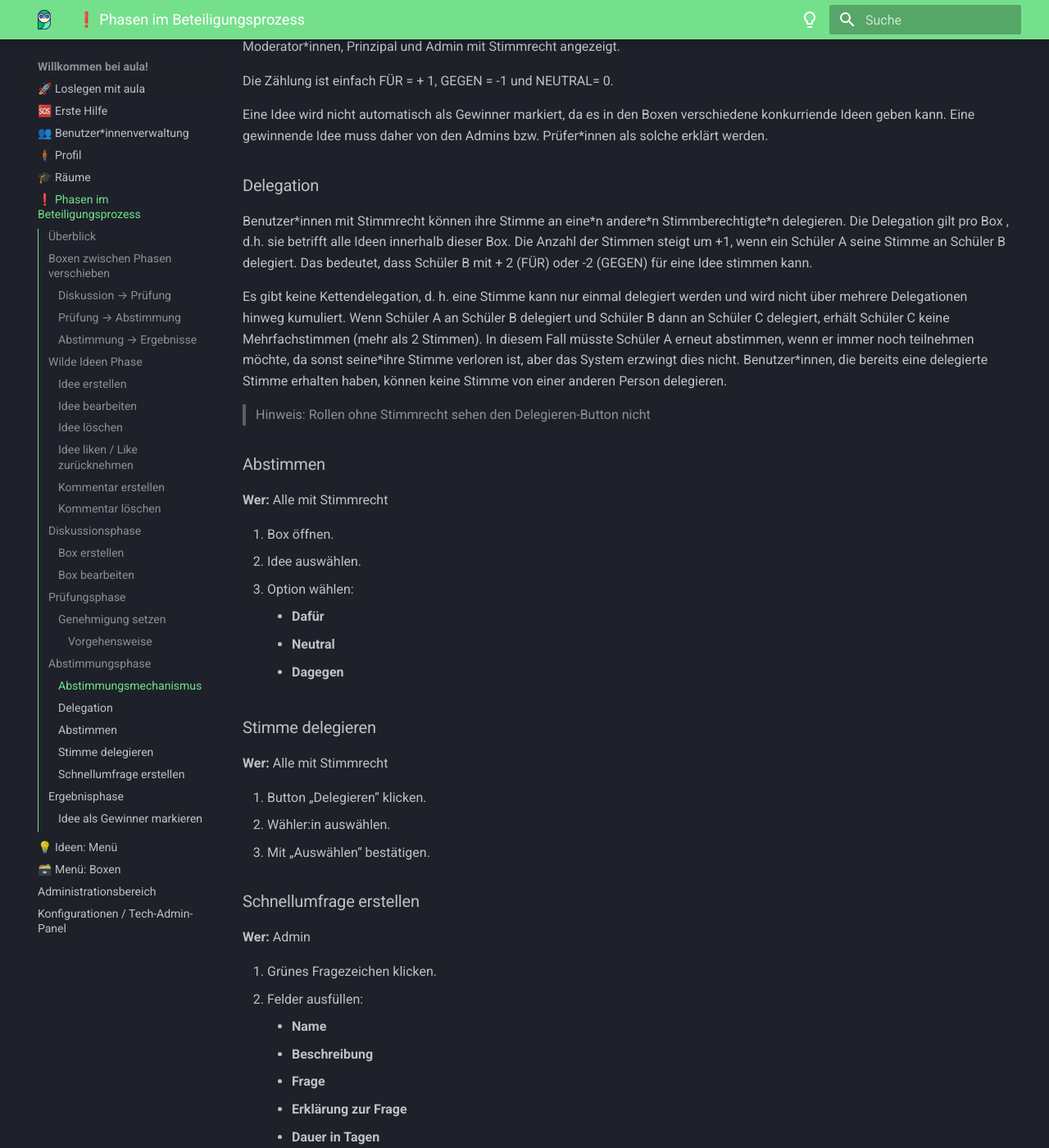
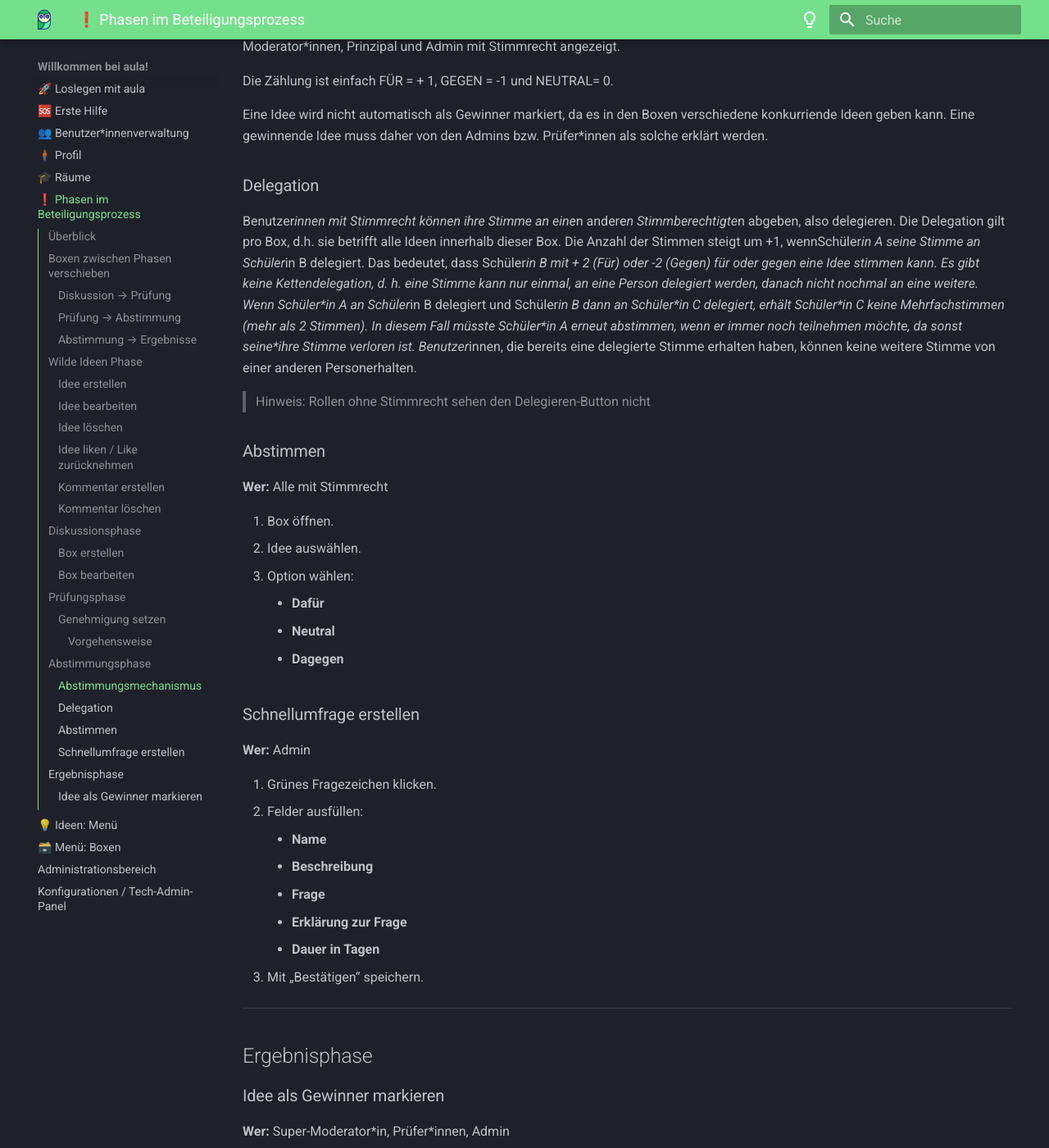
Before and after one commit to leonard-haas/docs_aula, an MkDocs documentation site: the page built from docs/phasen.md, in a window 1280 px wide and 1400 px high, scrolled down 5651 px. Shown: the whole window at 82% size. Built offline with MkDocs 1.6.1 and Material for MkDocs 9.7.7, drawn with Linux system fonts in a browser that asks for light colours.

Commit message:
deleted delegation

```diff
--- a/docs/phasen.md
+++ b/docs/phasen.md
@@ -224,10 +224,8 @@ Die Zählung ist einfach FÜR = + 1, GEGEN = -1 und NEUTRAL= 0.
 Eine Idee wird nicht automatisch als Gewinner markiert, da es in den Boxen verschiedene konkurriende Ideen geben kann. Eine gewinnende Idee muss daher von den Admins bzw. Prüfer*innen als solche erklärt werden.
 
 ### Delegation
-Benutzer\*innen mit Stimmrecht können ihre Stimme an eine\*n andere\*n Stimmberechtigte\*n delegieren. Die Delegation gilt pro Box , d.h. sie betrifft alle Ideen innerhalb dieser Box.
-Die Anzahl der Stimmen steigt um +1, wenn ein Schüler A seine Stimme an Schüler B delegiert. Das bedeutet, dass Schüler B mit + 2 (FÜR) oder -2 (GEGEN) für eine Idee stimmen kann.
-
-Es gibt keine Kettendelegation, d. h. eine Stimme kann nur einmal delegiert werden und wird nicht über mehrere Delegationen hinweg kumuliert. Wenn Schüler A an Schüler B delegiert und Schüler B dann an Schüler C delegiert, erhält Schüler C keine Mehrfachstimmen (mehr als 2 Stimmen). In diesem Fall müsste Schüler A erneut abstimmen, wenn er immer noch teilnehmen möchte, da sonst seine\*ihre Stimme verloren ist, aber das System erzwingt dies nicht. Benutzer\*innen, die bereits eine delegierte Stimme erhalten haben, können keine Stimme von einer anderen Person delegieren.
+Benutzer*innen mit Stimmrecht können ihre Stimme an eine*n andere*n Stimmberechtigte*n abgeben, also delegieren. Die Delegation gilt pro Box, d.h. sie betrifft alle Ideen innerhalb dieser Box. Die Anzahl der Stimmen steigt um +1, wennSchüler*in A seine Stimme an Schüler*in B delegiert. Das bedeutet, dass Schüler*in B mit + 2 (Für) oder -2 (Gegen) für oder gegen eine Idee stimmen kann.
+Es gibt keine Kettendelegation, d. h. eine Stimme kann nur einmal, an eine Person delegiert werden, danach nicht nochmal an eine weitere.  Wenn Schüler\*in A an Schüler*in B delegiert und Schüler*in B dann an Schüler\*in C delegiert, erhält Schüler\*in C keine Mehrfachstimmen (mehr als 2 Stimmen). In diesem Fall müsste Schüler\*in A erneut abstimmen, wenn er immer noch teilnehmen möchte, da sonst seine\*ihre Stimme verloren ist. Benutzer*innen, die bereits eine delegierte Stimme erhalten haben, können keine weitere Stimme von einer anderen Personerhalten.
 
 > Hinweis: Rollen ohne Stimmrecht sehen den Delegieren-Button nicht
 
@@ -241,14 +239,6 @@ Es gibt keine Kettendelegation, d. h. eine Stimme kann nur einmal delegiert werd
    - **Dafür**
    - **Neutral**
    - **Dagegen**
-
-### Stimme delegieren
-
-**Wer:** Alle mit Stimmrecht
-
-1. Button „Delegieren“ klicken.
-2. Wähler:in auswählen.
-3. Mit „Auswählen“ bestätigen.
 
 ### Schnellumfrage erstellen
 
```
